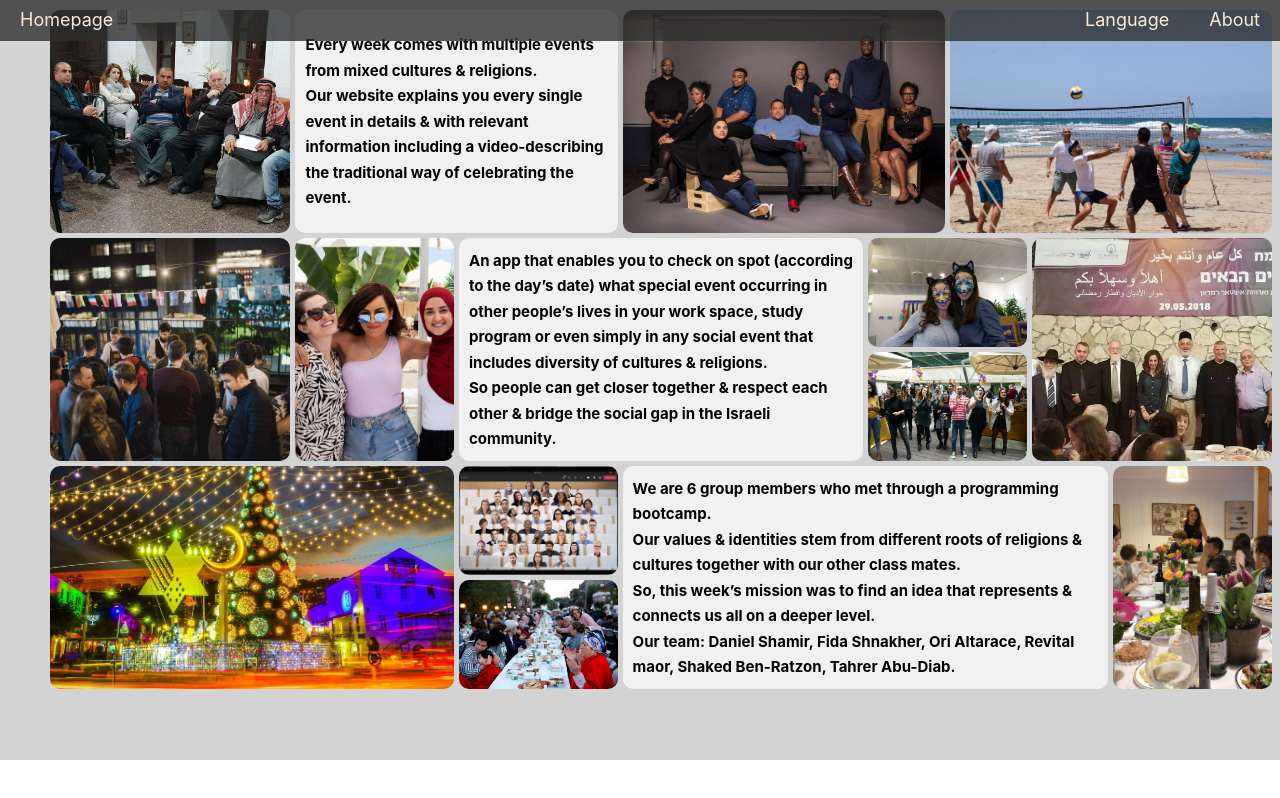
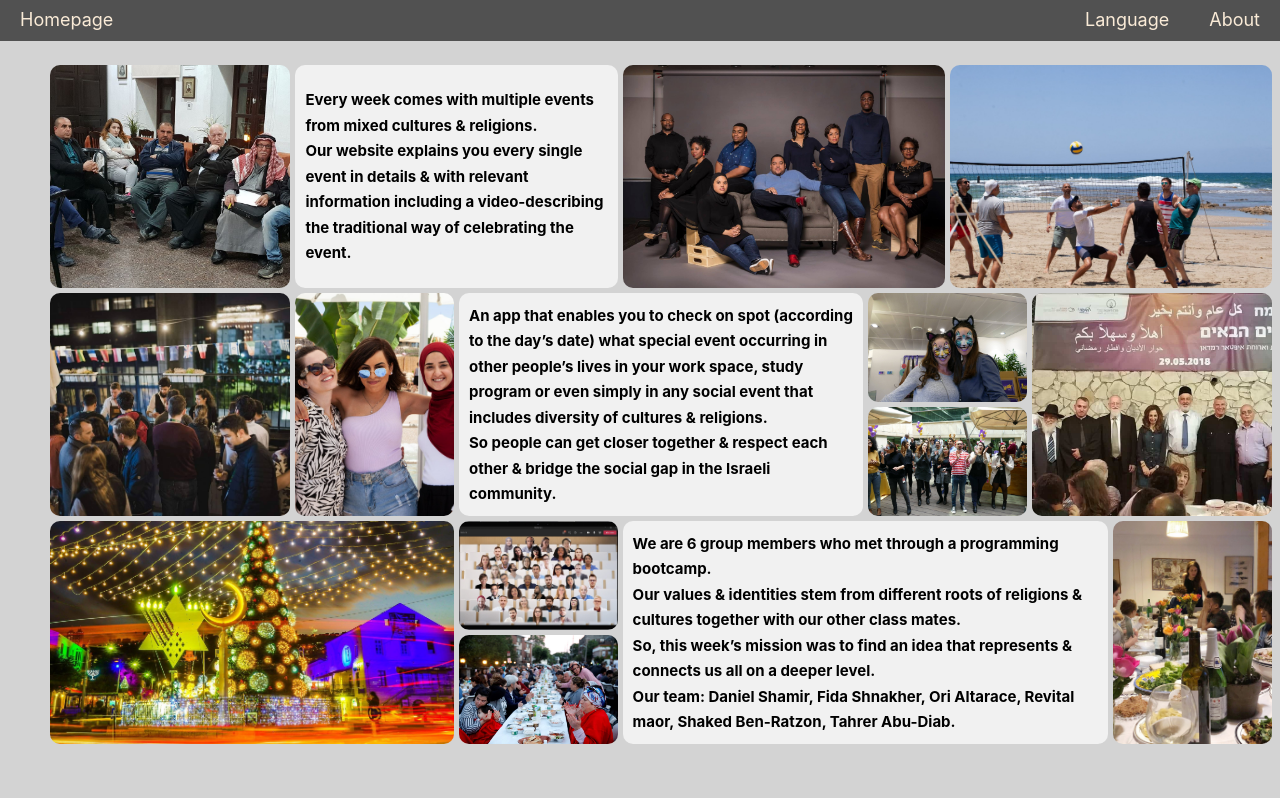
Before and after one commit to DanielShamir93/Hackathon, a React (Create React App) app in the folder client/: page /about in a window 1280 px wide. Built offline with nearby package versions, Linux system fonts and the light colour scheme.

Commit message:
added padding-top to all pages

```diff
--- a/client/src/App.css
+++ b/client/src/App.css
@@ -8,7 +8,7 @@ body {
   display: flex;
   justify-content: center;
   align-items: center;
-  height: 90vh;
+  height: 100vh;
   /* font-family: DIVERSITY; */
 }
 
--- a/client/src/pages/About/About.css
+++ b/client/src/pages/About/About.css
@@ -2,6 +2,7 @@
   width: 100vw;
   min-height: 100vh;
   background: lightgray;
+  padding-top: 4.5rem;
 }
 
 .grid-container {
@@ -11,7 +12,7 @@
   grid-template-columns: repeat(15, 6vw);
   grid-template-rows: repeat(12, 6.5vh);
   grid-gap: 0.5rem;
-  padding: 5rem;
+  padding: 2rem 5rem;
 }
 
 .box,
--- a/client/src/pages/Homepage/Homepage.css
+++ b/client/src/pages/Homepage/Homepage.css
@@ -7,6 +7,7 @@
   min-height: 100vh;
   background: rgba(203, 224, 231, 0.979);
   padding: 2rem;
+  padding-top: 4.5rem;
 }
 
 .week-dates {
```
